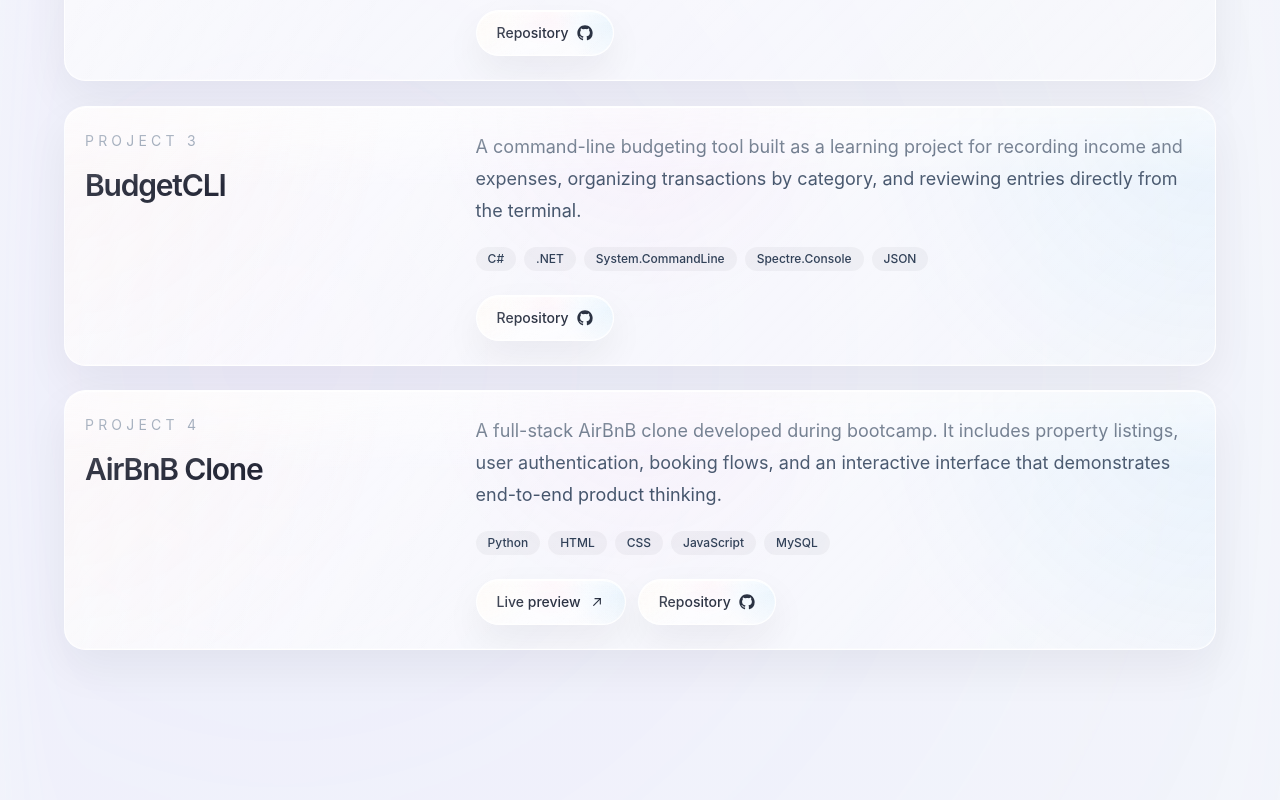
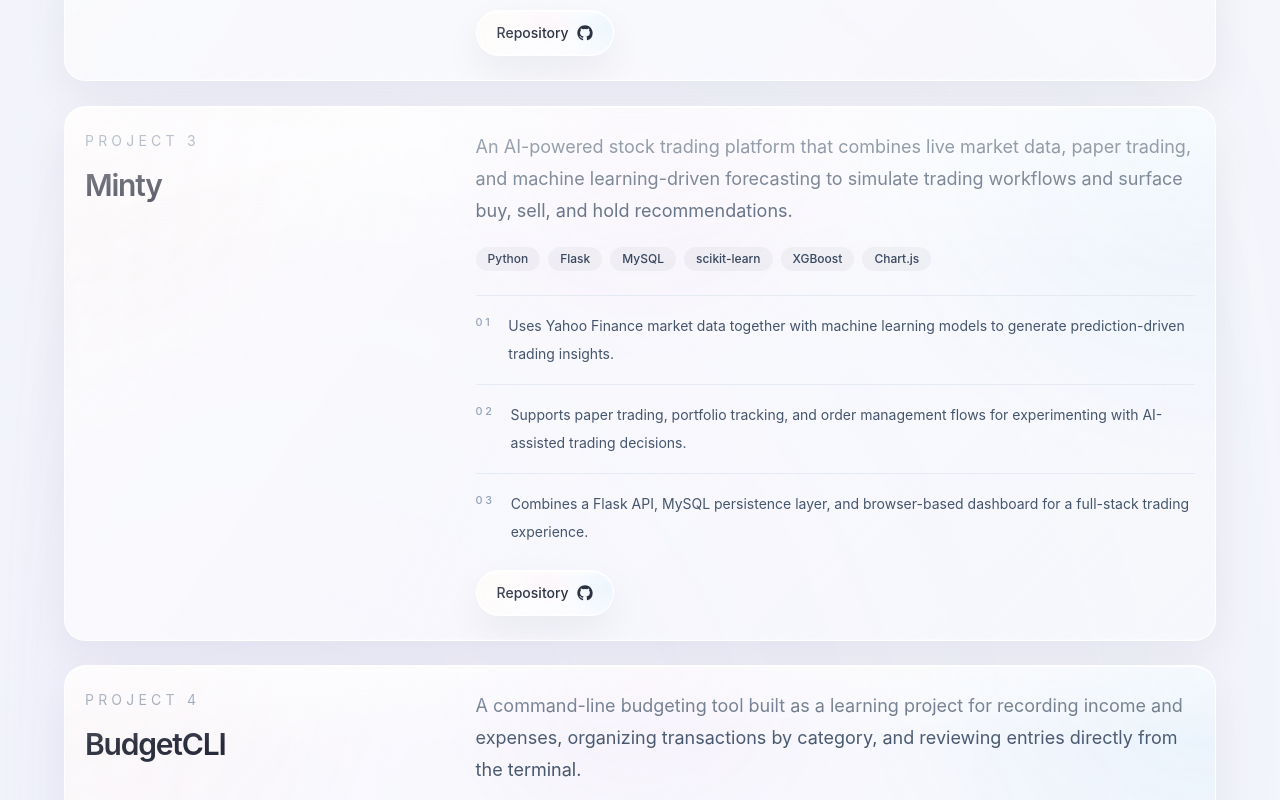
Before and after one commit to lblaseygg/webfolio, a Next.js app: page / in a window 1280 px wide. Shown: the part 5300-6100 px from the top of the page. Built offline with nearby package versions, Linux system fonts and the light colour scheme.

Commit message:
updating projects section

```diff
--- a/data/portfolio.ts
+++ b/data/portfolio.ts
@@ -201,6 +201,18 @@
     ],
   },
   {
+    name: "Minty",
+    description:
+      "An AI-powered stock trading platform that combines live market data, paper trading, and machine learning-driven forecasting to simulate trading workflows and surface buy, sell, and hold recommendations.",
+    tags: ["Python", "Flask", "MySQL", "scikit-learn", "XGBoost", "Chart.js"],
+    repoUrl: "https://github.com/lblaseygg/minty",
+    highlights: [
+      "Uses Yahoo Finance market data together with machine learning models to generate prediction-driven trading insights.",
+      "Supports paper trading, portfolio tracking, and order management flows for experimenting with AI-assisted trading decisions.",
+      "Combines a Flask API, MySQL persistence layer, and browser-based dashboard for a full-stack trading experience.",
+    ],
+  },
+  {
     name: "BudgetCLI",
     description:
       "A command-line budgeting tool built as a learning project for recording income and expenses, organizing transactions by category, and reviewing entries directly from the terminal.",
```
